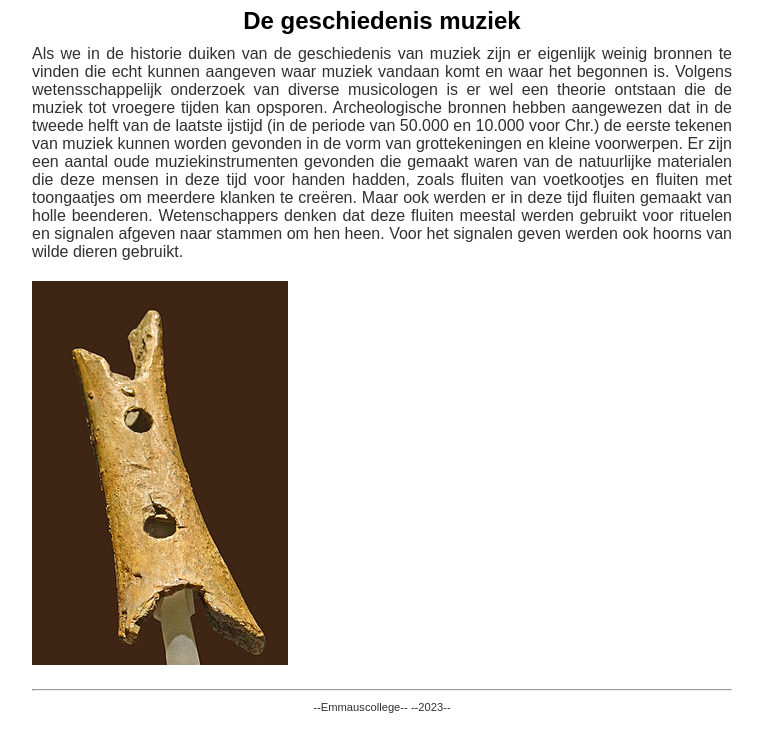
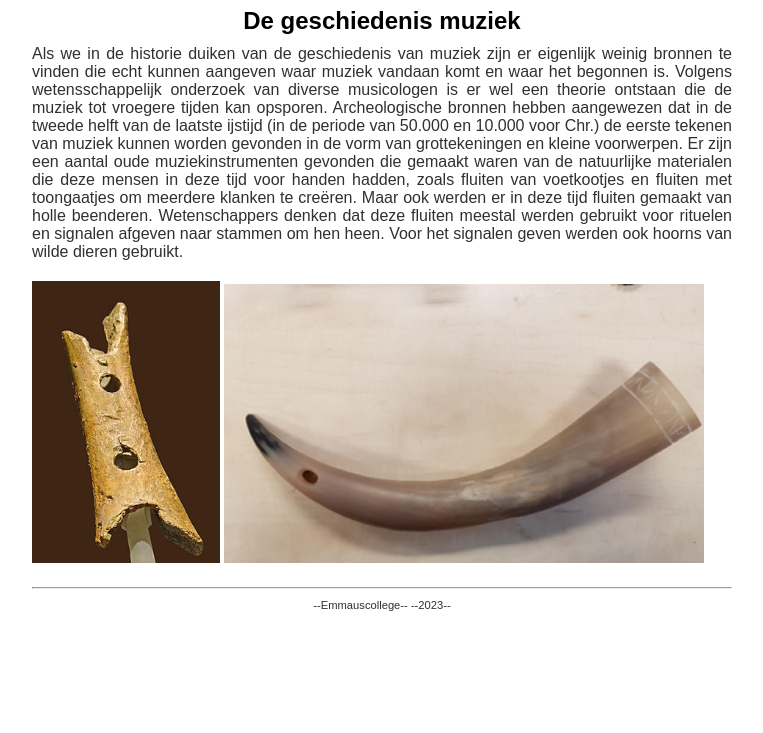
Before and after one commit to MaxH82/maxwebsite, a plain HTML site: page geschiedenis.html in a window 1280 px wide. Shown: the part 116-849 px from the top of the page, without its empty margins (258-1021 px from the left). After the commit the page ends 800 px from the top, so only its background shows below. Drawn offline with Linux system fonts and the light colour scheme.

Commit message:
28-11-23dn

```diff
--- a/geschiedenis.html
+++ b/geschiedenis.html
@@ -29,7 +29,8 @@
       <p>
         Als we in de historie duiken van de geschiedenis van muziek zijn er eigenlijk weinig bronnen te vinden die echt kunnen aangeven waar muziek vandaan komt en waar het begonnen is. Volgens wetensschappelijk onderzoek van diverse musicologen is er wel een theorie ontstaan die de muziek tot vroegere tijden kan opsporen. Archeologische bronnen hebben aangewezen dat in de tweede helft van de laatste ijstijd (in de periode van 50.000 en 10.000 voor Chr.) de eerste tekenen van muziek kunnen worden gevonden in de vorm van grottekeningen en kleine voorwerpen. Er zijn een aantal oude muziekinstrumenten gevonden die gemaakt waren van de natuurlijke materialen die deze mensen in deze tijd voor handen hadden, zoals fluiten van voetkootjes en fluiten met toongaatjes om meerdere klanken te creëren. Maar ook werden er in deze tijd fluiten gemaakt van holle beenderen. Wetenschappers denken dat deze fluiten meestal werden gebruikt voor rituelen en signalen afgeven naar stammen om hen heen. Voor het signalen geven werden ook hoorns van wilde dieren gebruikt.
       </p>
-      <img class="item-plaatje5" src="afbeeldingen/fluit.jpeg"
+      <img class="item-plaatje5" src="afbeeldingen/fluit.jpeg">
+      <img class="item-plaatje6" src="afbeeldingen/hoorn.png"
     </main>
 
       <footer>
--- a/style.css
+++ b/style.css
@@ -81,6 +81,16 @@ img {
   padding-right: 30px;
   width: 275px;
 }
+.item-plaatje5{
+width:188px;
+}
+.item-plaatje6{
+width:480px;
+}
+
+.item-plaatje6{
+
+}
 .item-tekst {
   float:right;
   width: 450px;
@@ -147,3 +157,6 @@ table{
 th, td{
   border:1px solid black;
 }
+#spotify{
+  color:rgb(30 215 96);
+}
```
Also changed, not shown: index.html (+0 -21 lines), afbeeldingen/hoorn.png (added).
